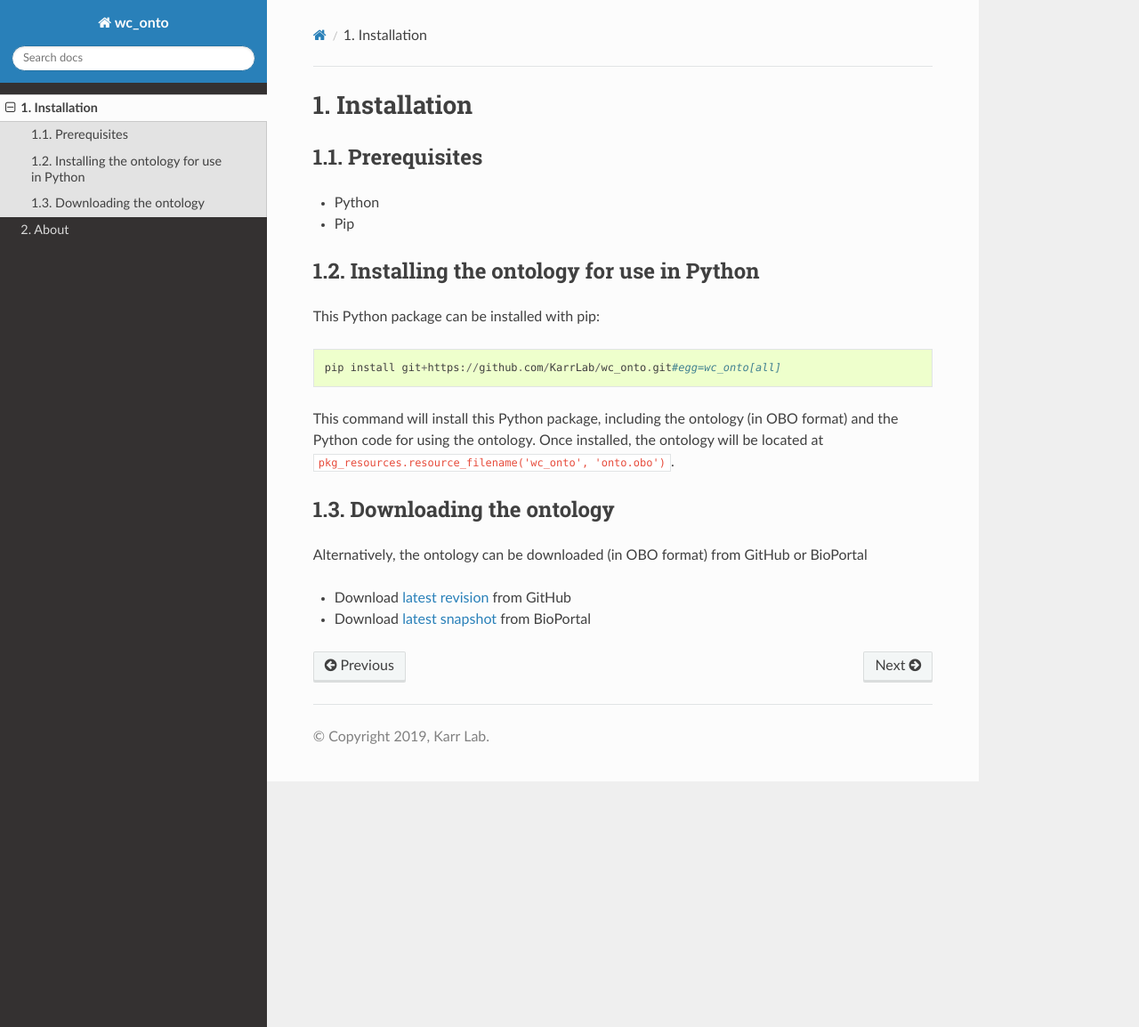
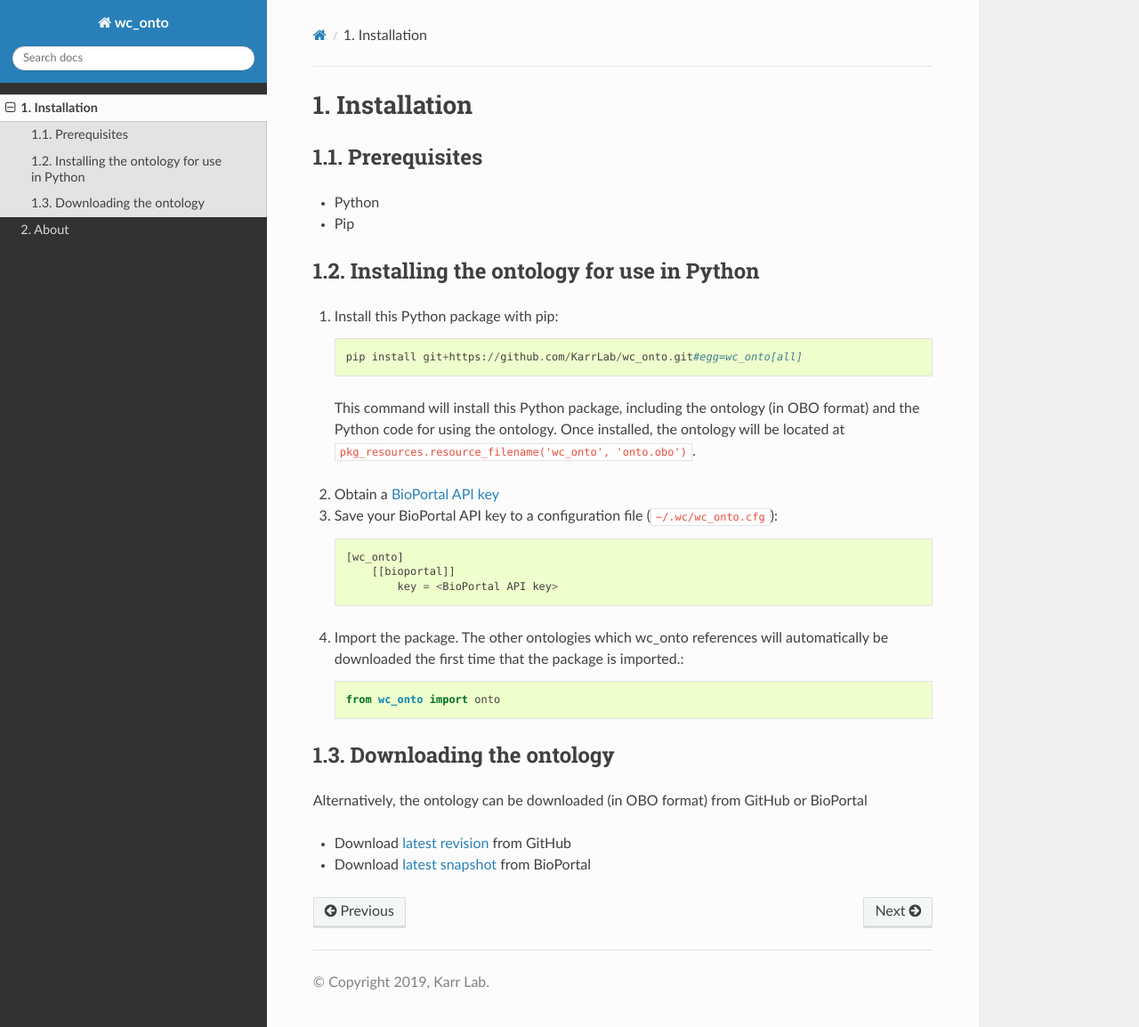
Before and after one commit to KarrLab/wc_onto, a Sphinx documentation site: the page built from docs/installation.rst, in a window 1280 px wide and 1154 px high. Shown: the whole window at 89% size. Built offline with Sphinx 7.4.7 and the Read the Docs theme 2.0.0, drawn with Linux system fonts in a browser that asks for light colours; pages that are not in the unit, such as notebooks, are missing from menus.

Commit message:
Clarifying installation instructions

```diff
--- a/docs/installation.rst
+++ b/docs/installation.rst
@@ -7,14 +7,24 @@ Prerequisites
 * Python
 * Pip
 
-
 Installing the ontology for use in Python
 -----------------------------------------
-This Python package can be installed with pip::
+1. Install this Python package with pip::
 
     pip install git+https://github.com/KarrLab/wc_onto.git#egg=wc_onto[all]
 
-This command will install this Python package, including the ontology (in OBO format) and the Python code for using the ontology. Once installed, the ontology will be located at ``pkg_resources.resource_filename('wc_onto', 'onto.obo')``.
+  This command will install this Python package, including the ontology (in OBO format) and the Python code for using the ontology. Once installed, the ontology will be located at ``pkg_resources.resource_filename('wc_onto', 'onto.obo')``.
+
+2. Obtain a `BioPortal API key <http://bioportal.bioontology.org/>`_
+3. Save your BioPortal API key to a configuration file (``~/.wc/wc_onto.cfg``)::
+
+    [wc_onto]
+        [[bioportal]]
+            key = <BioPortal API key>
+
+4. Import the package. The other ontologies which wc_onto references will automatically be downloaded the first time that the package is imported.::
+
+    from wc_onto import onto
 
 Downloading the ontology
 ------------------------
```
